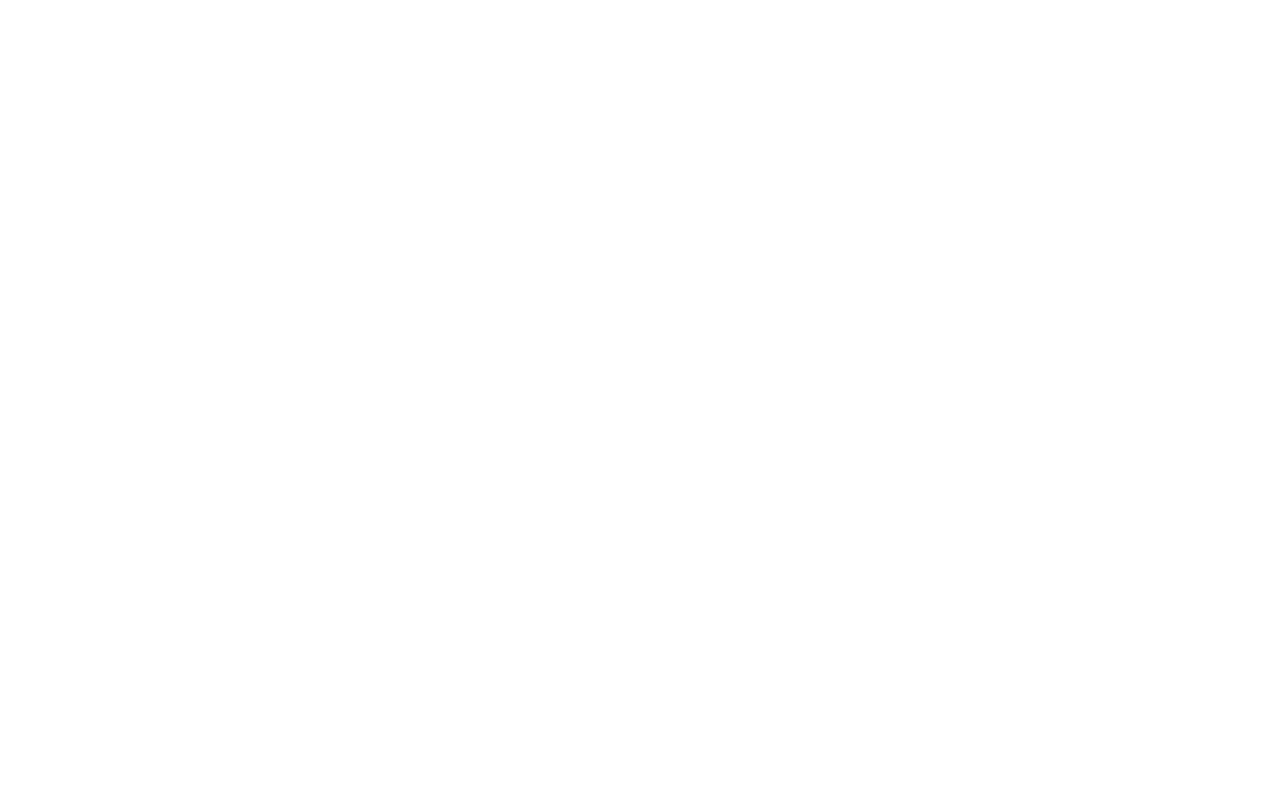
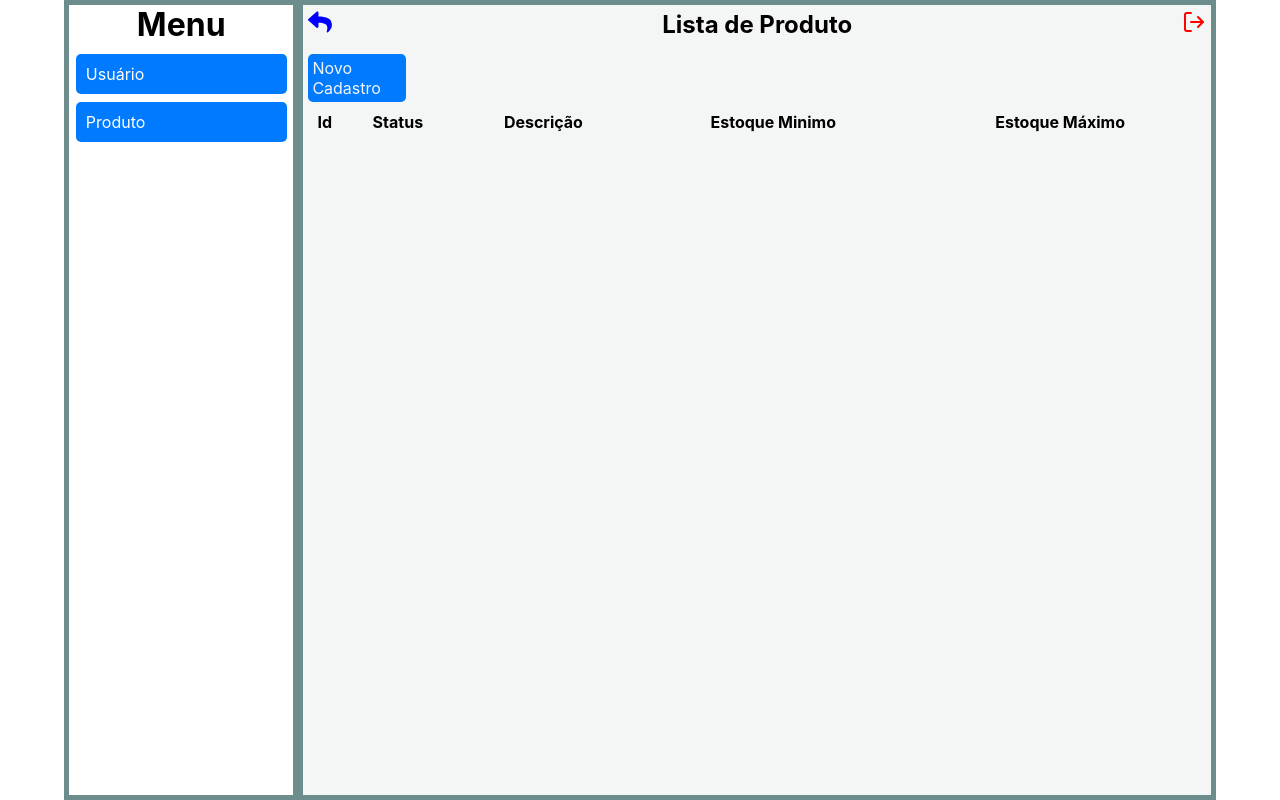
Before and after one commit to ianmarinho/frontend-connect-mysql, a React (Create React App) app: page /listaproduto in a window 1280 px wide. Before the commit this address had no page. Built offline with nearby package versions, Linux system fonts and the light colour scheme.

Commit message:
listar produto

```diff
--- a/src/componentes/menu/index.js
+++ b/src/componentes/menu/index.js
@@ -8,7 +8,7 @@
 
             <nav>
                 <Link to="/listausuario" className='link'>Usuário</Link>
-                <Link to="/produto" className='link'>Produto</Link>
+                <Link to="/listaproduto" className='link'>Produto</Link>
             </nav>
         </div>
     )
--- a/src/pages/cadastroProduto/index.js
+++ b/src/pages/cadastroProduto/index.js
@@ -2,9 +2,8 @@
 
 import '../../pages/global.css';
 import Menu from '../../componentes/menu'
-import { FiFilePlus } from "react-icons/fi";
 import { RiSave3Fill } from "react-icons/ri";
-import { MdOutlineCancel, MdPadding } from "react-icons/md";
+import { MdOutlineCancel } from "react-icons/md";
 import { useNavigate } from 'react-router-dom';
 import Head from '../../componentes/menu/Head';
 
--- a/src/pages/cadastroUsuario/index.js
+++ b/src/pages/cadastroUsuario/index.js
@@ -2,9 +2,9 @@
 
 import '../../pages/global.css';
 import Menu from '../../componentes/menu'
-import { FiFilePlus } from "react-icons/fi";
+
 import { RiSave3Fill } from "react-icons/ri";
-import { MdOutlineCancel, MdPadding } from "react-icons/md";
+import { MdOutlineCancel } from "react-icons/md";
 import { useNavigate } from 'react-router-dom';
 import Head from '../../componentes/menu/Head';
 
--- a/src/pages/editarUsuario/index.js
+++ b/src/pages/editarUsuario/index.js
@@ -2,7 +2,6 @@
 
 import '../../pages/global.css';
 import Menu from '../../componentes/menu'
-import { FiFilePlus } from "react-icons/fi";
 import { MdCancel } from "react-icons/md";
 import { FaSave } from "react-icons/fa";
 import { useNavigate, useParams } from 'react-router-dom';
@@ -31,7 +30,7 @@
   }, [banco])
 
   async function mostrarDados() {
-    setBanco(JSON.parse(localStorage.getItem("cd-usuario") || "[]"));
+    setBanco(JSON.parse(localStorage.getItem("cd-usuarios") || "[]"));
     //let dadosnovos = banco.filter(item => item.id == id);
     banco.map((linha) => {
       if (linha.id === id) {
@@ -50,13 +49,13 @@
     e.preventDefault();
 
     let i = 0;
-    if (nome == "")
+    if (nome === "")
       i++;
-    else if (email == "")
+    else if (email === "")
       i++;
-    else if (senha == "")
+    else if (senha === "")
       i++;
-    if (i == 0) {
+    if (i === 0) {
       const banco = JSON.parse(localStorage.getItem("cd-usuarios") || "[]");
       banco.push(usuario);
       localStorage.setItem("cd-usuarios", JSON.stringify(banco));
--- /dev/null
+++ b/src/pages/listarProduto/index.js
@@ -0,0 +1,124 @@
+
+import React, { useState,useEffect } from 'react';
+
+import '../../pages/global.css';
+import Menu from '../../componentes/menu'
+import { FiEdit, FiTrash, FiDelete, FiFilePlus } from "react-icons/fi";
+import { confirmAlert } from 'react-confirm-alert'; // Import
+import 'react-confirm-alert/src/react-confirm-alert.css'; // Import css
+import {Link} from 'react-router-dom';
+import Head from '../../componentes/menu/Head';
+import { useNavigate, link } from 'react-router-dom';
+
+
+
+
+
+export default function Listaproduto() {
+
+    const [dados,setDados] = useState([]);
+    const [banco,setBanco] = useState([]);
+    const navigate = useNavigate ();
+
+    // jason e apenas o colchete dentro das (chaves array) , suportando variavel e seu valor, assim identificando os itens mais facilmente.
+
+    // const dados = [
+
+    //     { id: 1, nome: "Carlos", email: "carlos@gmail.com", senha: "123" },
+
+    //     { id: 2, nome: "Felipe", email: "carlos@gmail.com", senha: "321" },
+
+    //     { id: 3, nome: "Nilson", email: "carlos@gmail.com", senha: "321" },
+
+
+
+    // ]
+
+    useEffect ( ()=>{
+    mostrarDados ();
+    },[] )
+
+    function mostrarDados ()
+    {
+        setBanco(JSON.parse(localStorage.getItem("cd-produtos") || "[]"));
+    }
+
+    const  apagar = (id) => {
+        confirmAlert({
+          title: 'Excluir Produto',
+          message: 'Deseja realmente excluir esse produto?',
+          buttons: [
+            {
+              label: 'Sim',
+              onClick: () => {
+                let dadosnovos = banco.filter(item => item.id !== id);
+                localStorage.setItem("cd-produtos", JSON.stringify(dadosnovos));
+                setBanco(dadosnovos); // Atualiza o estado com os dados filtrados
+                alert(`Você apagou o produto id:${id}`);
+              }
+
+            },
+            {
+              label: 'Não',
+              onClick: () => alert('Click No')
+            }
+          ]
+        });
+      };
+
+return (
+    <div className="dashboard-container">
+
+
+
+        <div className='menu'>
+            <h1>Menu</h1>
+            <Menu />
+        </div>
+
+        <div className='principal'>
+
+        <Head title = "Lista de Produto" />
+
+            <Link to="/cadastroproduto"  className='btn-novo'>Novo Cadastro</Link>
+
+            <table >
+                <tr>
+                    <th>Id</th>
+                    <th>Status</th>
+                    <th>Descrição</th>
+                    <th>Estoque Minimo</th>
+                    <th>Estoque Máximo</th>
+                    <th></th>
+                    <th></th>
+
+                </tr>
+
+                {
+                    banco.map((pro) => {
+
+                        return (
+                            <tr key={pro.toString()}>
+                                <td> {pro.id} </td>
+                                <td> {pro.status} </td>
+                                <td> {pro.descricao} </td>
+                                <td> {pro.estoque_minimo} </td>
+                                <td> {pro.estoque_maximo} </td>
+                                <td className='botoes'>
+                                <Link to = {`/editarproduto/${pro.id}`} ><FiEdit color='blue' />
+                                </Link>
+                                </td>
+                                <td className='botoes'> <FiTrash color='red' onClick={(e)=>apagar(pro.id)}/>
+                                </td>
+
+                            </tr>
+                        )
+                    })
+                }
+
+            </table>
+        </div>
+
+    </div>
+)
+}
--- a/src/route.js
+++ b/src/route.js
@@ -5,6 +5,7 @@
 import Cadastrousuario from './pages/cadastroUsuario';
 import Editarusuario from './pages/editarUsuario';
 import Cadastroproduto from './pages/cadastroProduto';
+import Listaproduto from './pages/listarProduto';
 
 export default function Rotas(){
     return(
@@ -13,6 +14,7 @@
                 <Route path="/" exact element={<Logon/>} />
                 <Route path="/dashboard" element={<Dashboard/>} />
                 <Route path="/listausuario" element={<Listausuario/>} />
+                <Route path="/listaproduto" element={<Listaproduto/>} />
                 <Route path="/cadastrousuario" element={<Cadastrousuario/>} />
                 <Route path="/cadastroproduto" element={<Cadastroproduto/>} />
                 <Route path="/editarusuario/:id" element={<Editarusuario/>} />
```
Also changed, not shown: src/pages/listarProduto/styles.css (added).
